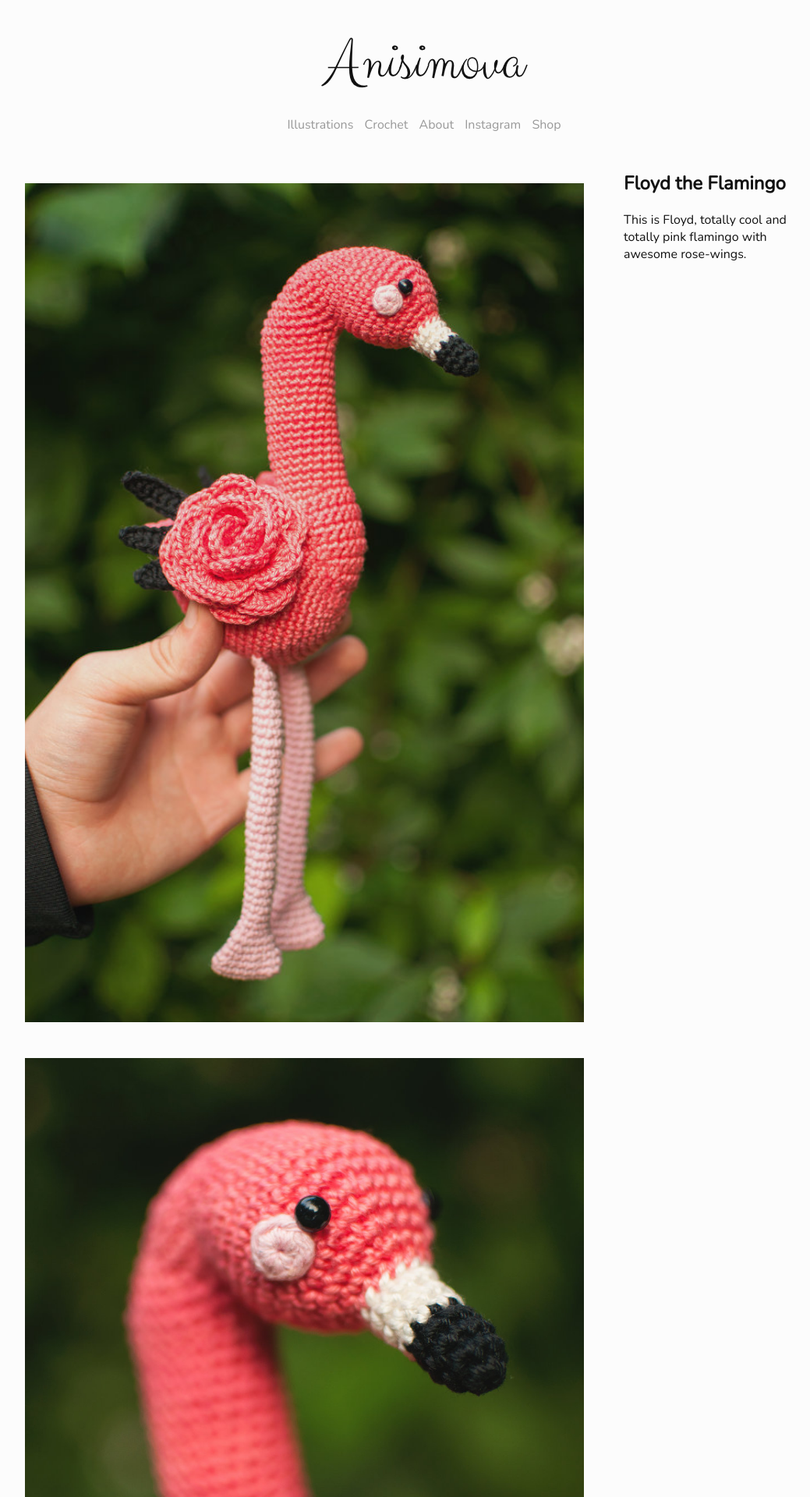
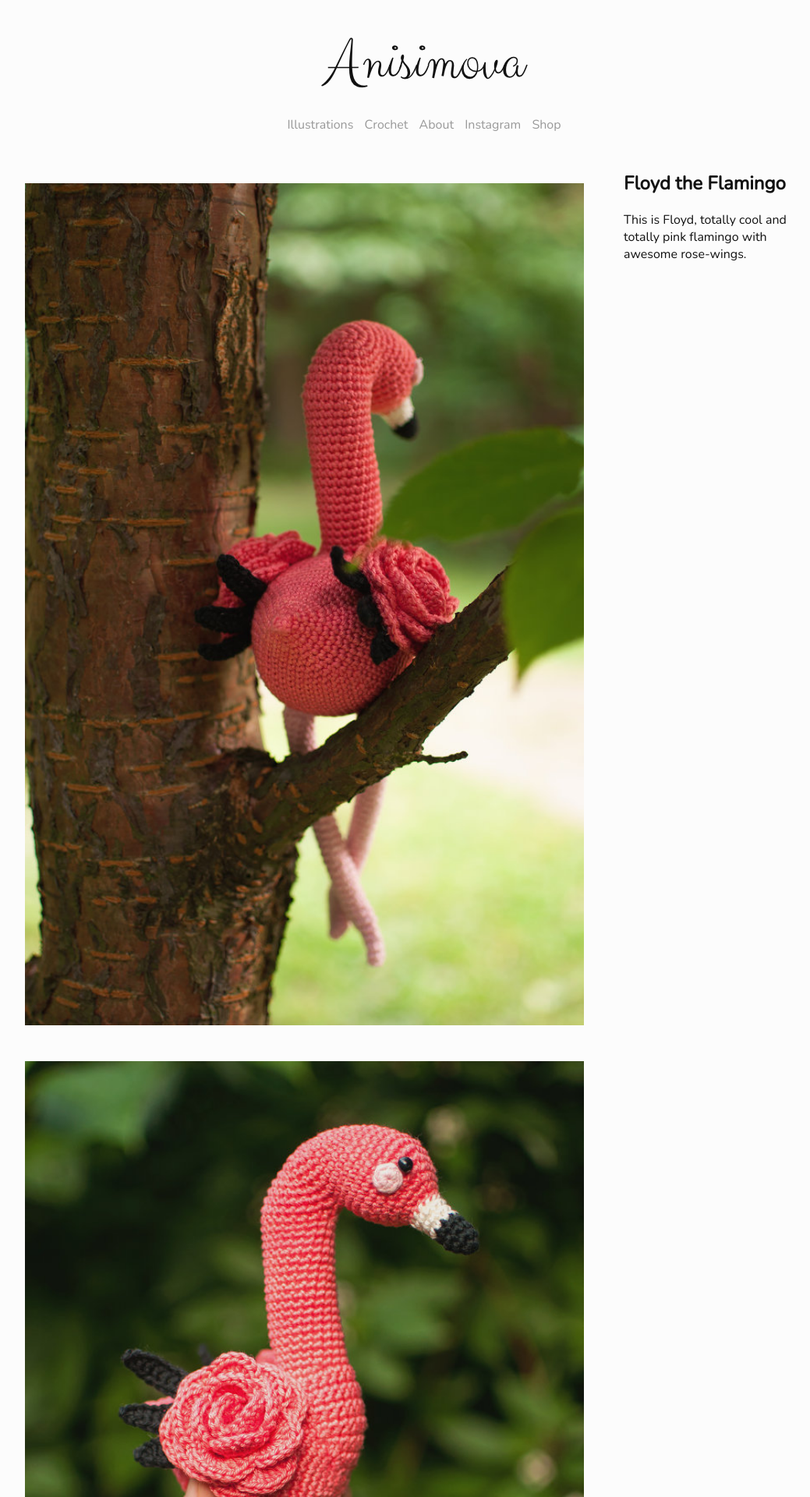
Before and after one commit to vmasko/anisimova, a Jekyll site: the page built from _posts/crochet/2018-09-05-floyd-the-flamingo.md, in a window 1280 px wide. Shown: the top 1920 px of the page at 78% size, without its empty margins (96-1135 px from the left). Built offline with Jekyll 4.4.1, drawn with Linux system fonts in a browser that asks for light colours; a script that is not in the unit is left out.

Commit message:
Update Crochet “2018-09-05-floyd-the-flamingo”

```diff
--- a/_posts/crochet/2018-09-05-floyd-the-flamingo.md
+++ b/_posts/crochet/2018-09-05-floyd-the-flamingo.md
@@ -5,12 +5,14 @@ title: Floyd the Flamingo
 date: '2018-09-05T21:08:05+03:00'
 image: /images/flamingo.jpg
 images: |-
-  ![](/images/fl2.jpg)
+  ![](/images/fl6.jpg)
 
-  ![](/images/fl3.jpg)
+  ![null](/images/fl2.jpg)
 
-  ![](/images/fl5.jpg)
+  ![null](/images/fl3.jpg)
 
-  ![](/images/fl1.jpg)
+  ![null](/images/fl5.jpg)
+
+  ![null](/images/fl1.jpg)
 ---
 This is Floyd, totally cool and totally pink flamingo with awesome rose-wings.
```
